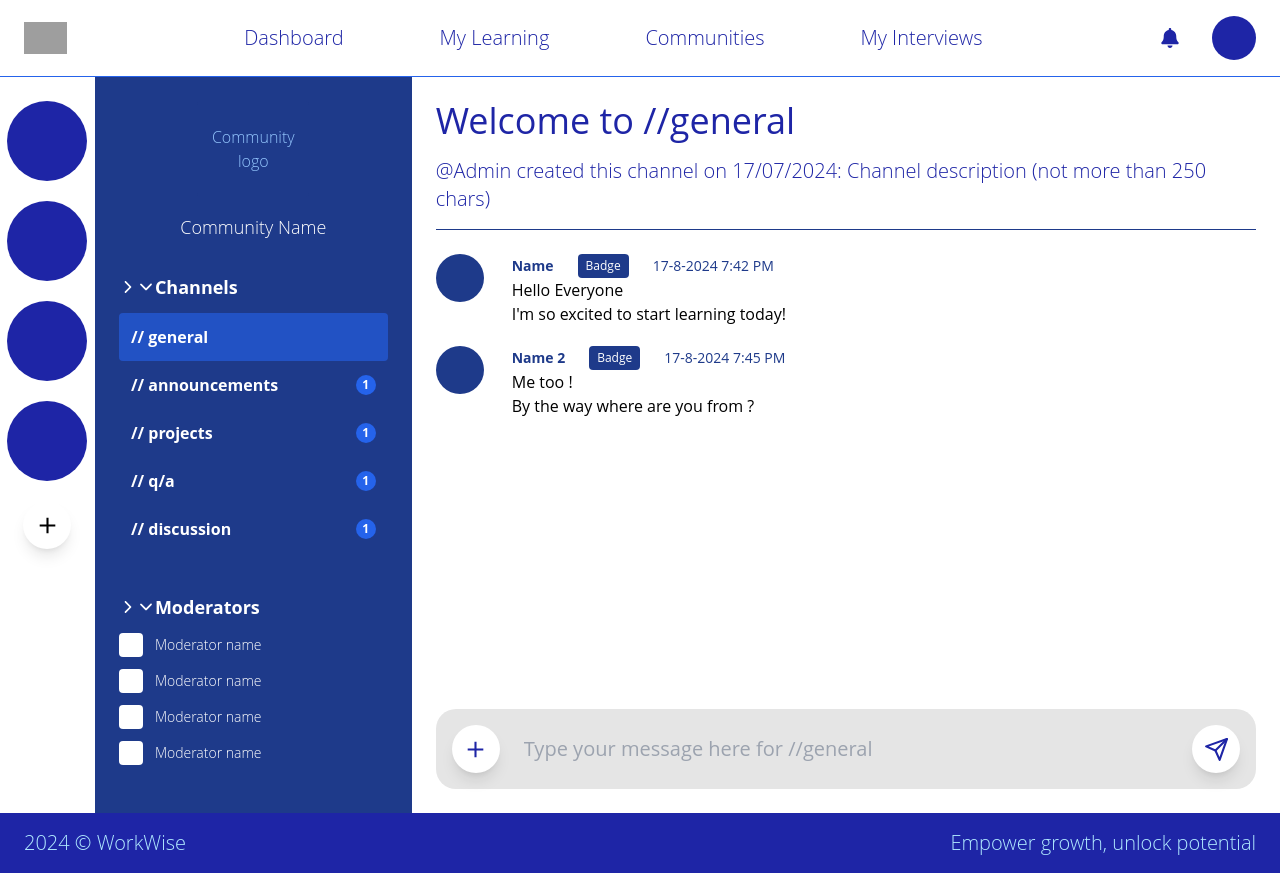
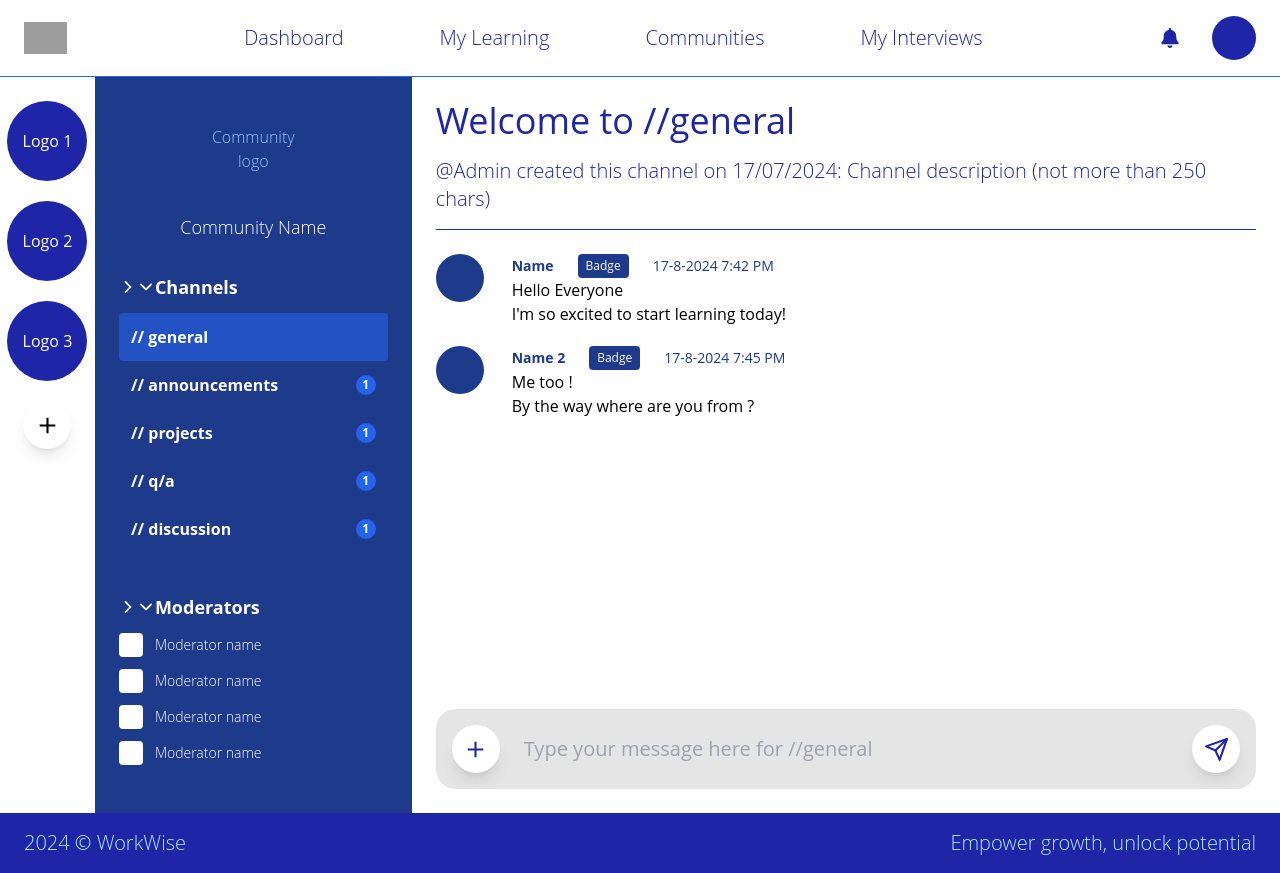
Before and after one commit to Tarek-Al-Khatib/frontend, a React (Create React App) app: page /community in a window 1280 px wide. Built offline with nearby package versions, Linux system fonts and the light colour scheme; grey boxes are pictures that could not be loaded.

Commit message:
Updated the page with mapping communities

```diff
--- a/src/pages/Communities/Communities.jsx
+++ b/src/pages/Communities/Communities.jsx
@@ -85,10 +85,15 @@ const Communities = () => {
       <Navbar />
       <div class="flex bg-white w-full h-screen/92">
         <div class="w-24 bg-white flex flex-col items-center py-6">
-          <button class="w-20 h-20 bg-navy rounded-full mb-5"></button>
-          <button class="w-20 h-20 bg-navy rounded-full mb-5"></button>
-          <button class="w-20 h-20 bg-navy rounded-full mb-5"></button>
-          <button class="w-20 h-20 bg-navy rounded-full mb-5"></button>
+          {communitiesData.map((community) => (
+            <button
+              key={community.id}
+              className="w-20 h-20 mb-5 rounded-full bg-navy"
+              onClick={() => handleCommunitySelect(community)}
+            >
+              <span className="text-white">{community.logo}</span>
+            </button>
+          ))}
           <button class="w-12 h-12 bg-white rounded-full flex items-center justify-center shadow-lg">
             <IoMdAdd size={25} />
           </button>
```
